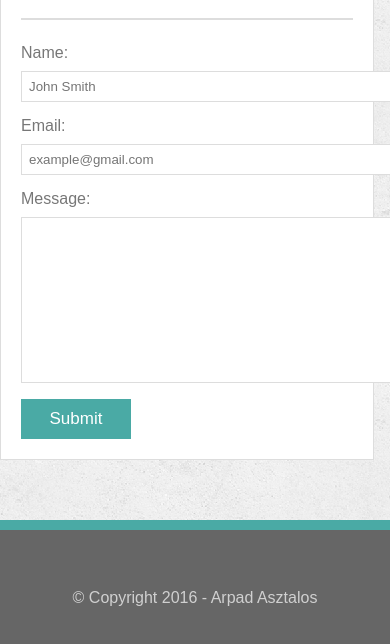
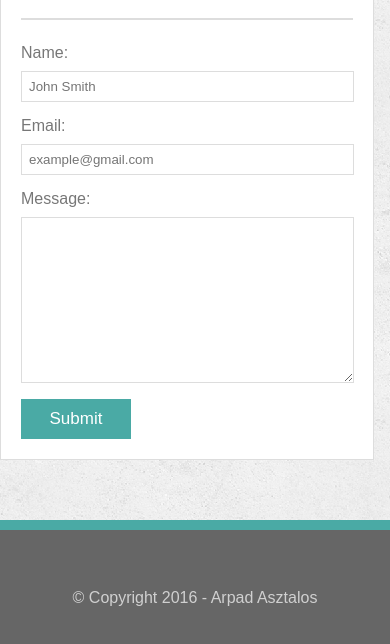
Before and after one commit to asztell/portfolio-assignment, a plain HTML site: page assignment1/contact.html in a window 390 px wide. Shown: the part 174-818 px from the top of the page. Drawn offline with Linux system fonts and the light colour scheme.

Commit message:
media query update 2

```diff
--- a/assignment1/assets/css/style.css
+++ b/assignment1/assets/css/style.css
@@ -265,13 +265,14 @@ footer, .push {
 	}
 	#portfolio_pix > a > h3 {
 		width: 333px;
+		margin-left: 0;
 	}
 	#portfolio_pix > a:nth-child(2n-1) > h3:nth-child(2) {
 		margin-left: 0px;
 		width: 333px;
 	}
 	input[type="text"], textarea {
-		width: 567px;
+		width: 317px;
 	}
 	#right_main {
 		float: right;
```
